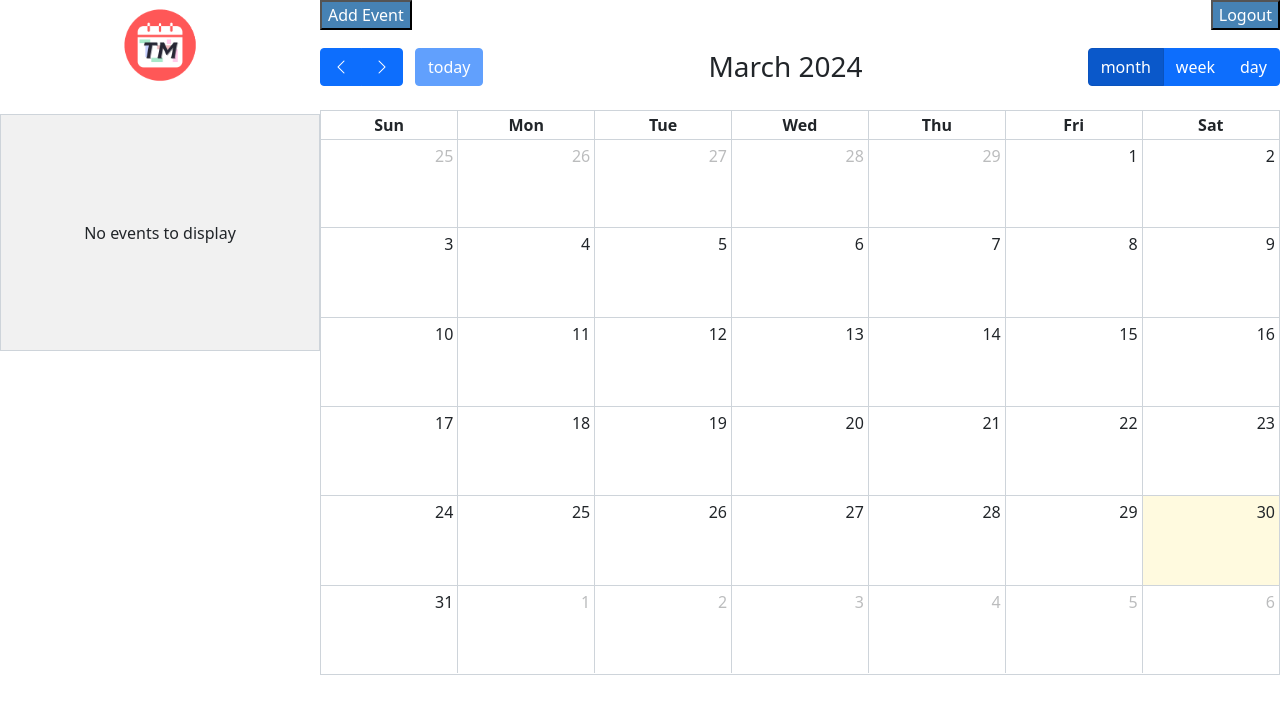
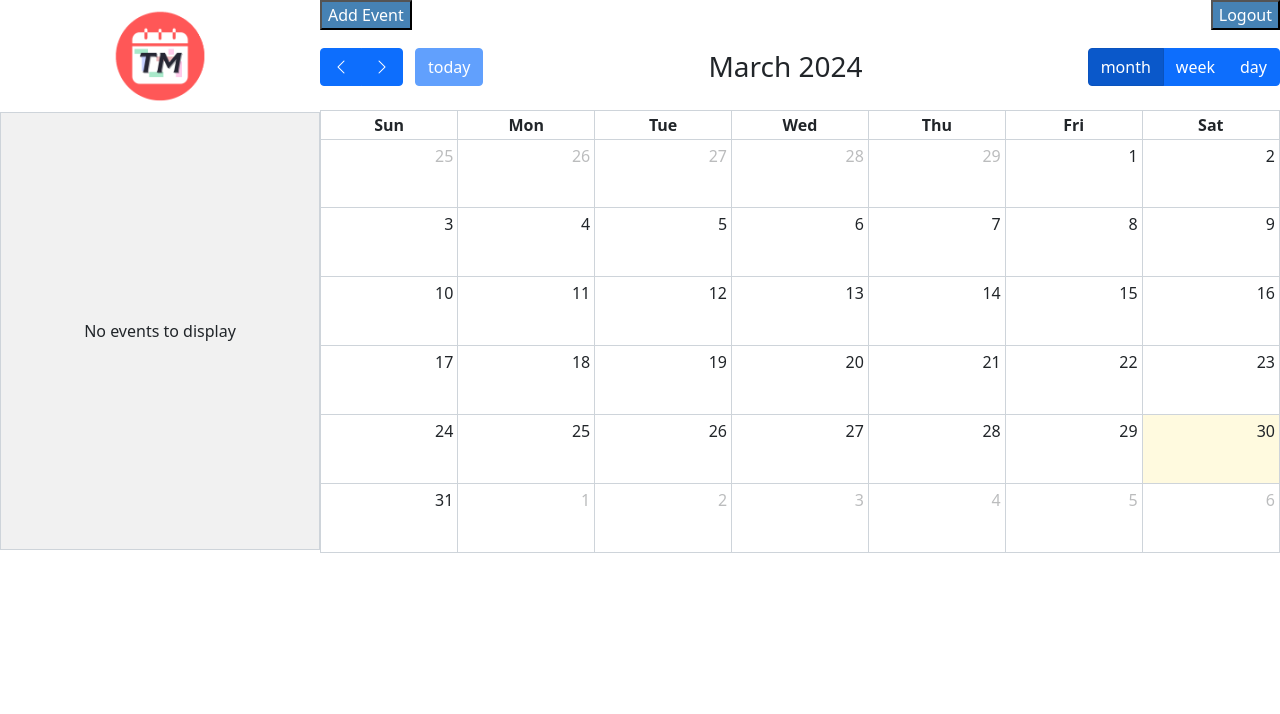
Before and after one commit to matt-wilky/Hello_flask, a Flask app: page /calendar in a window 1280 px wide. Shown: the top 714 px of the page. Run offline with Flask 3, Linux system fonts and the light colour scheme; the visitor is signed in with stand-in values (Sample User, id 1); lists and menus that the app fills with data are empty; some libraries are stand-ins or nearby versions.

Commit message:
Put in Mason's Changes

```diff
--- a/templates/calendar.html
+++ b/templates/calendar.html
@@ -7,13 +7,49 @@
     <link href="https://cdn.jsdelivr.net/npm/fullcalendar@5.9.0/main.min.css" rel="stylesheet">
     <link href='https://cdn.jsdelivr.net/npm/bootstrap@5.1.3/dist/css/bootstrap.min.css' rel='stylesheet'>
     <link href='https://cdn.jsdelivr.net/npm/bootstrap-icons@1.8.1/font/bootstrap-icons.css' rel='stylesheet'>
+    <script src="https://cdn.jsdelivr.net/npm/fullcalendar@5.9.0/main.min.js"></script>
     <link href='node_modules/@fullcalendar/core/main.css' rel='stylesheet' />
     <link href='node_modules/@fullcalendar/list/main.css' rel='stylesheet' />
     <style>
-        .buttons {
-            background: #4682B4;
-            color: white
+        <!--Try to get root to work-->
+        :root {
+            --fc-small-font-size: .85em;
+            --fc-page-bg-color: #fff;
+            --fc-neutral-bg-color: rgba(208, 208, 208, 0.3);
+            --fc-neutral-text-color: #808080;
+            --fc-border-color: #ddd;
+
+            --fc-button-text-color: #fff;
+            --fc-button-bg-color: #2C3E50;
+            --fc-button-border-color: #2C3E50;
+            --fc-button-hover-bg-color: #1e2b37;
+            --fc-button-hover-border-color: #1a252f;
+            --fc-button-active-bg-color: #1a252f;
+            --fc-button-active-border-color: #151e27;
+
+            --fc-event-bg-color: #3788d8;
+            --fc-event-border-color: #3788d8;
+            --fc-event-text-color: #fff;
+            --fc-event-selected-overlay-color: rgba(0, 0, 0, 0.25);
+
+            --fc-more-link-bg-color: #d0d0d0;
+            --fc-more-link-text-color: inherit;
+
+            --fc-event-resizer-thickness: 8px;
+            --fc-event-resizer-dot-total-width: 8px;
+            --fc-event-resizer-dot-border-width: 1px;
+
+            --fc-non-business-color: rgba(215, 215, 215, 0.3);
+            --fc-bg-event-color: rgb(143, 223, 130);
+            --fc-bg-event-opacity: 0.3;
+            --fc-highlight-color: rgba(188, 232, 241, 0.3);
+            --fc-today-bg-color: rgba(255, 220, 40, 0.15);
+            --fc-now-indicator-color: red;
         }
+            .buttons {
+                background: #4682B4;
+                color: white
+            }
     </style>
     <title>Calendar</title>
     <link rel="shortcut icon" type="image/jpg" href="{{ url_for('static', filename='Time_Management_logo.png') }}"/>
@@ -64,17 +100,19 @@
                     if (info.event.url) {
                         window.location.href = info.event.url;
                     }
-                }
+                },
+                navLinks: true,
+                navLinkDayClick: true
             });
             calendar.render();
-            calendar.setOption('aspectRatio', 1.7);
+            calendar.setOption('aspectRatio', 2.165);
         });
     </script>
 </div>
 <!-- Sidebar events view -->
 <div style="width:25%;float:left">
     <div>
-        <center><img src="{{ url_for('static', filename='Time_Management_logo.png') }}" alt="Your Logo" class="logo", width = "90", length = "90"></center>
+        <center><img src="{{ url_for('static', filename='Time_Management_logo.png') }}" alt="Your Logo" class="logo", width = "112", length = "112"></center>
     </div>
     <div id="calendar2"></div>
     <script src="https://cdn.jsdelivr.net/npm/fullcalendar@5.9.0/main.min.js"></script>
@@ -87,22 +125,22 @@
                 timeZone: 'UTC',
                 themeSystem:'bootstrap5',
                 initialView: 'listMonth',
-                headerToolbar: {
-                    left: '',
-                    center: '',
-                    right: ''
-                },
+                headerToolbar: false,
                 events: [
                     {% for event in events %}
                     {
                         title: '{{ event.title }}',
                         start: '{{ event.start_time.isoformat() }}',
-                        end: '{{ event.end_time.isoformat() }}'
+                        end: '{{ event.end_time.isoformat() }}',
+                        url: '/edit_event/{{ event.id }}', // URL for editing event
+                        extendedProps: { id: '{{ event.id }}' }, // Event ID
+                        description: 'This is where event description goes'
                     },
                     {% endfor %}
                 ]
             });
             calendar2.render();
+            calendar2.setOption('aspectRatio', 0.73);
         });
     </script>
 </div>
--- a/templates/register.html
+++ b/templates/register.html
@@ -5,6 +5,9 @@
     <meta name="viewport" content="width=device-width, initial-scale=1.0">
     <title>Register</title>
     <link rel="shortcut icon" type="image/jpg" href="{{ url_for('static', filename='Time_Management_logo.png') }}"/>
+    <link href="https://cdn.jsdelivr.net/npm/bootstrap@5.1.3/dist/css/bootstrap.min.css" rel="stylesheet"
+    integrity="sha384-1BmE4kWBq78iYhFldvKuhfTAU6auU8tT94WrHftjDbrCEXSU1oBoqyl2QvZ6jIW3"
+    crossorigin="anonymous">
 </head>
 <center>
 <body>
```
Also changed, not shown: templates/add_event.html (+20 -12 lines), templates/edit_event.html (+23 -11 lines).
